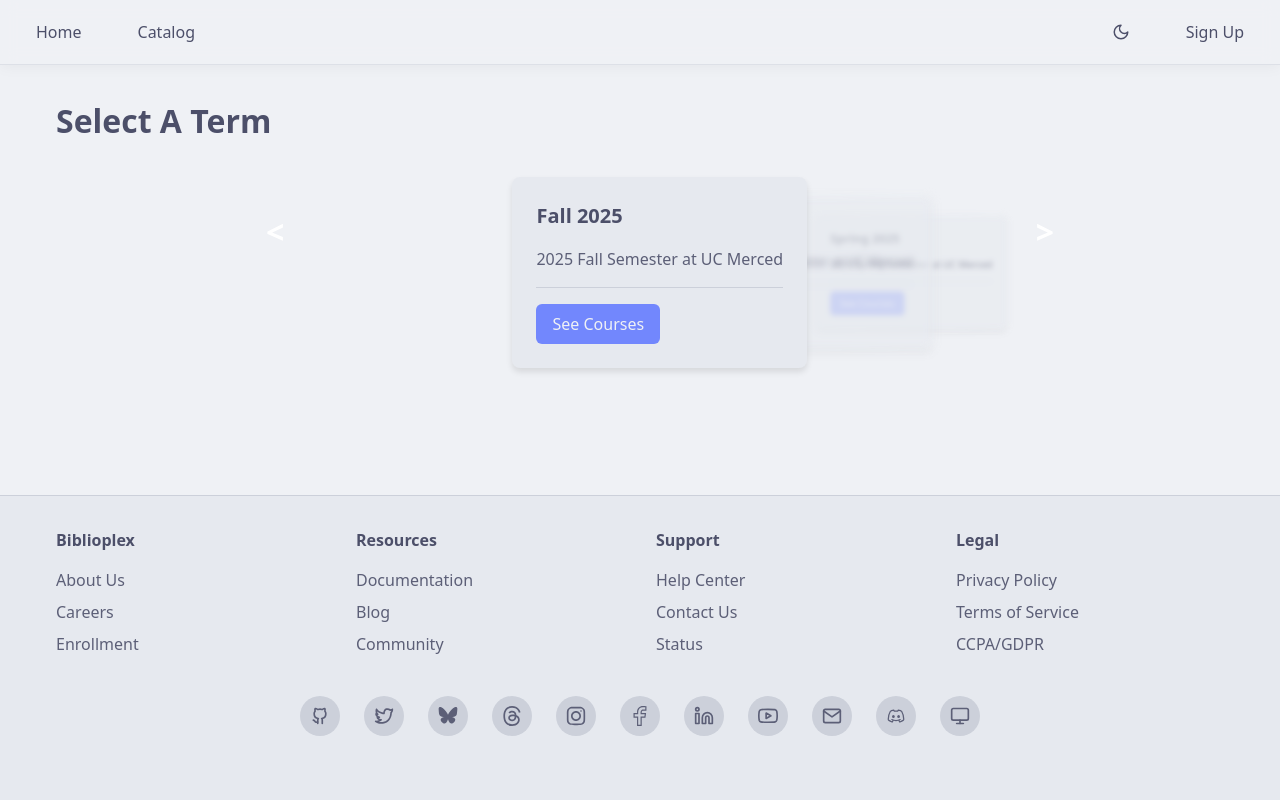
After one commit to UCM-CSE-108-Biblioplex/Student-Enrollment, a Flask app: page /enrollment/course_catalog in a window 1280 px wide. The commit adds this page. Run offline with Flask 3, Linux system fonts and the light colour scheme; parts of the project's set-up code (start-up, migrations or seed data) failed here and were passed over; some libraries are stand-ins or nearby versions.

Commit message:
Added /course_catalogue endpoint and carousel for terms

```diff
--- a/website/site_enrollment.py
+++ b/website/site_enrollment.py
@@ -36,14 +36,14 @@ def classes_term(term):
     # has link to enroll in courses for this term
     return("Endpoint Incomplete", 404)
 
-@site_enrollment.route("/Catalog")
+@site_enrollment.route("/course_catalog")
 def catalog():
     # just a page with links to different
     # site_enrollment.catalog_term endpoints
     # maybe use a dropdown; maybe use a carousel; idk
-    return("Endpoint Incomplete", 404)
+    return(render_template("course_catalog.html"))
 
-@site_enrollment.route("/Catalog/<string:term>")
+@site_enrollment.route("/course_catalog/<string:term>")
 def catalog_term(term):
     # returns a list of courses offered
     #   - includes course name, ID, CRN, etc.
@@ -51,7 +51,7 @@ def catalog_term(term):
     #   - includes Dates/Times of classes, exams
     #       - hovercard w/ calendar element would be neat
     #   - includes level of enrollment, waitlist availability
-    return("Endpoint Incomplete", 404)
+    return(render_template("Endpoint Incomplete", 404))
 
 @site_enrollment.route("/Enroll")
 @login_required
--- a/website/static/css/main.css
+++ b/website/static/css/main.css
@@ -528,6 +528,8 @@ a.topnav-link:hover, div.topnav-dropdown:hover button.topnav-dropbtn {
 .mt-4 { margin-top: var(--space-4); }
 .mt-8 { margin-top: var(--space-8); }
 
+
+
 .mb-1 { margin-bottom: var(--space-1); }
 .mb-2 { margin-bottom: var(--space-2); }
 .mb-4 { margin-bottom: var(--space-4); }
@@ -603,3 +605,37 @@ a.topnav-link:hover, div.topnav-dropdown:hover button.topnav-dropbtn {
     grid-template-columns: 1fr;
   }
 }
+
+
+.slider-container {
+  position: relative;
+  overflow: visible;
+  height: 300px;
+  margin-top: var(--space-8);
+  margin-bottom: -2rem;
+}
+
+.card-slider {
+  position: absolute;
+  left: calc(48.5% - 110px);
+  top: 0;
+  transition: 0.5s;
+  text-align: justify;
+}
+
+#next, #prev{
+    position: absolute;
+    margin-top: -245px;
+    color: white;
+    background-color: transparent;
+    border: none;
+    font-size: xx-large;
+    font-family: inherit;
+    font-weight: bold;
+    left:250px;
+}
+
+#next{
+  left: unset;
+  right: 210px;
+}
--- /dev/null
+++ b/website/templates/course_catalog.html
@@ -0,0 +1,94 @@
+{% extends "master.html" %}
+
+{% block body %}
+<div class="container">
+    <h1 class="mb-4 mt-8">Select A Term</h1>
+    <div class="slider-container">
+        <div class="card card-slider">
+        <div class="card-header">Fall 2025</div>
+        <div class="card-body">
+            2025 Fall Semester at UC Merced
+        </div>
+        <div class="card-footer">
+            <button class="btn btn-primary">See Courses</button>
+        </div>
+        </div>
+
+        <div class="card card-slider">
+            <div class="card-header">Summer 2025</div>
+            <div class="card-body">
+                2025 Summer Semester at UC Merced
+            </div>
+            <div class="card-footer">
+                <button class="btn btn-primary">See Courses</button>
+            </div>
+            </div>
+
+        <div class="card card-slider">
+        <div class="card-header">Spring 2025</div>
+        <div class="card-body">
+            2025 Spring Semester at UC Merced
+        </div>
+        <div class="card-footer">
+            <a href ="{{url_for('site_enrollment.catalog')}}">
+                <button class="btn btn-primary">See Courses</button>
+            </a>
+        </div>
+        </div>
+
+        <div class="card card-slider">
+        <div class="card-header">Fall 2024</div>
+        <div class="card-body">
+            2024 Fall Semester at UC Merced
+        </div>
+        <div class="card-footer">
+            <button class="btn btn-primary">See Courses</button>
+        </div>
+        </div>
+
+    </div>
+    <button class = "btn btn-primary" id = "next">></button>
+    <button class = "btn btn-primary" id = "prev"><</button>
+</div>
+<script>
+    let items = document.querySelectorAll('.slider-container .card-slider');
+    let next = document.getElementById('next');
+    let prev = document.getElementById('prev');
+
+    let active = 0;
+    console.log(items.length);
+    function loadShow(){
+        let stt = 0;
+        items[active].style.transform = `none`;
+        items[active].style.zIndex = 1;
+        items[active].style.filter = `none`;
+        items[active].style.opacity = 1;
+        for(var i = active + 1; i < items.length; i++){
+             stt++;
+             items[i].style.transform = `translateX(${120*stt}px) scale(${1-0.2*stt}) perspective(1200px) rotateY(-1deg)`;
+             items[i].style.zIndex = -stt;
+             items[i].style.filter = 'blur(5px)';
+             items[i].style.opacity = stt > 2 ? 0 : 0.6;
+        }
+        stt = 0;
+        for(var i = active - 1; i >= 0; i--){
+             stt++;
+             items[i].style.transform = `translateX(${-120*stt}px) scale(${1-0.2*stt}) perspective(1200px) rotateY(-1deg)`;
+             items[i].style.zIndex = -stt;
+             items[i].style.filter = 'blur(5px)';
+             items[i].style.opacity = stt > 2 ? 0 : 0.6;
+        }
+    }
+    loadShow();
+
+    next.onclick = function(){
+        active = active + 1 < items.length ? active + 1 : active;
+        loadShow();
+    }
+
+    prev.onclick = function(){
+        active = active - 1 >= 0 ? active - 1 : active;
+        loadShow();
+    }
+</script>
+{% endblock %}
--- a/website/templates/index.html
+++ b/website/templates/index.html
@@ -21,7 +21,9 @@
             Praesent eget felis vitae justo efficitur venenatis.
         </div>
         <div class="card-footer">
-            <button class="btn btn-primary">Learn More</button>
+            <a href ="{{url_for('site_enrollment.catalog')}}">
+                <button class="btn btn-primary">Learn More</button>
+            </a>
         </div>
         </div>
 
```
Also changed, not shown: website/static/js/master.js (line endings or trailing spaces).
